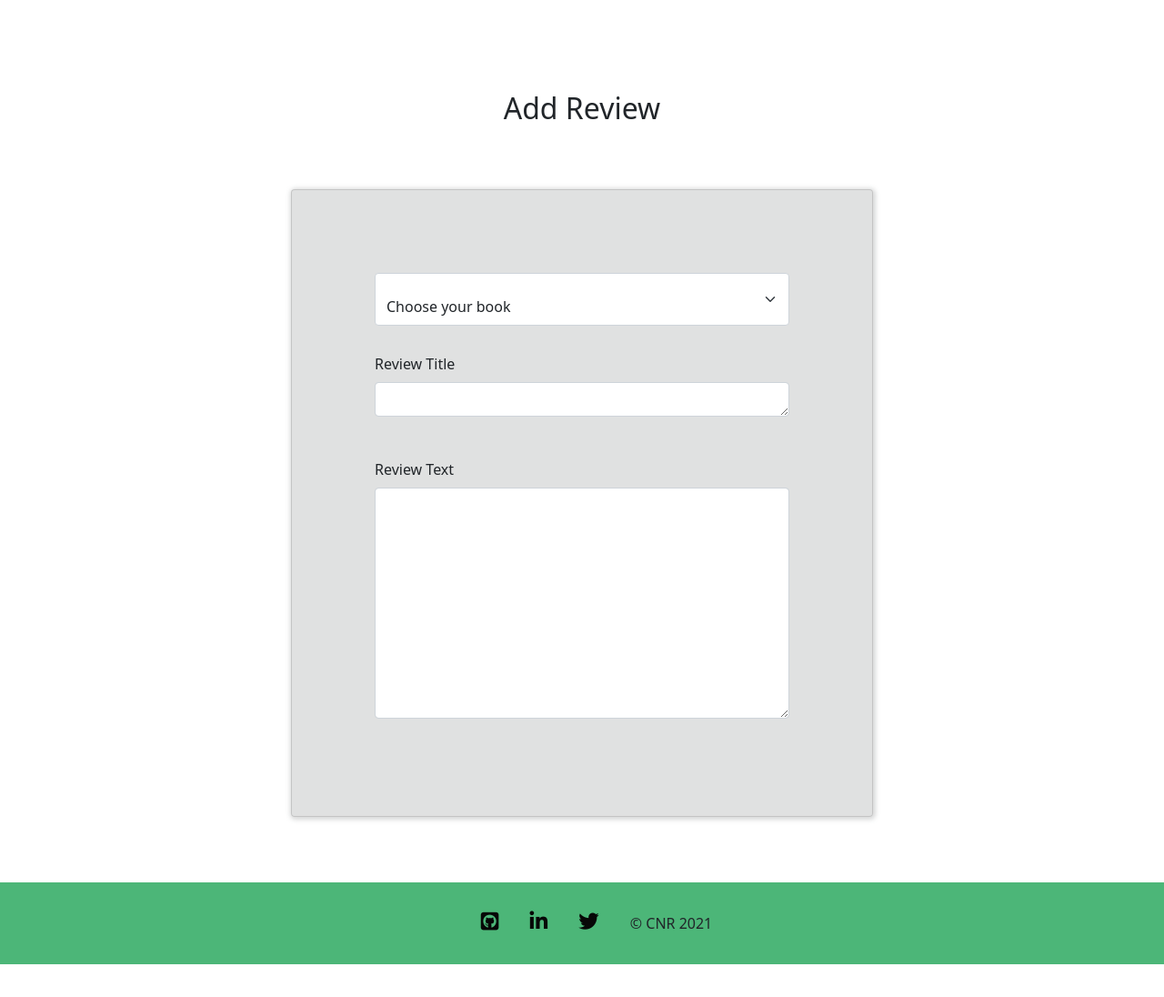
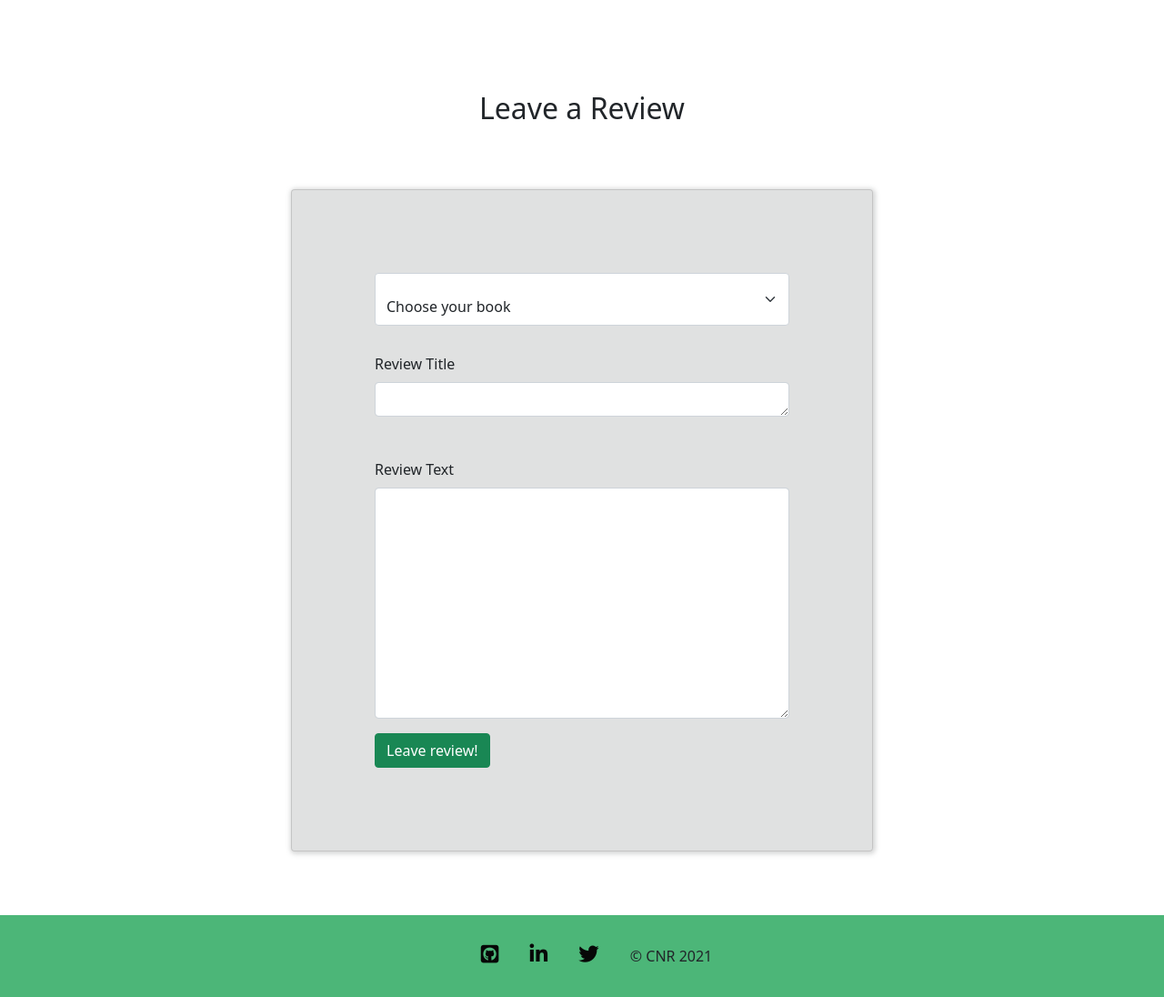
Before and after one commit to dennisdevio/milestone-project-3, a Flask app: page /add_review in a window 1280 px wide. Shown: the part 80-1176 px from the top of the page at 91% size. Before the commit the page ends 1140 px from the top, so only its background shows below. Run offline with Flask 2, Linux system fonts and the light colour scheme; data that the repository does not hold is empty; some libraries are stand-ins or nearby versions.

Commit message:
add button to review form, update form text, tidy up code

```diff
--- a/templates/add_review.html
+++ b/templates/add_review.html
@@ -1,7 +1,7 @@
 {% extends 'base.html' %}
 {% block content %}
 
-    <h2 class="text-center review-heading">Add Review</h2>
+    <h2 class="text-center review-heading">Leave a Review</h2>
 
 
     <div class="row card col-md-6 offset-md-3">
@@ -9,6 +9,7 @@
             <form action="" method="POST">
                 <div class="row">
                     <div class="form-floating">
+                         <!-- DROPDOWN SELECTOR -->
                         <label for="title"></label>
                         <select class="form-select" id="title" name="title"
                             aria-label="Floating label select example" required>
@@ -21,6 +22,7 @@
                 </div>
                 <div class="row">
                     <div class="mb-3 book-review">
+                         <!-- TITLE INPUT FIELD -->
                         <label for="review_name" class="form-label">Review Title</label>
                         <textarea class="form-control" id="review_name" name="review_name"
                             rows="1" minlength="5" maxlength="50" required></textarea>
@@ -28,11 +30,14 @@
                 </div>
                 <div class="row">
                     <div class="mb-3 book-review">
+                        <!-- TEXT INPUT FIELD -->
                         <label for="review_description" class="form-label">Review Text</label>
                         <textarea class="form-control" id="review_description" name="review_description"
                             rows="10" minlength="5" maxlength="200" required></textarea>
                     </div>
                 </div>
+                <!-- LOGIN BUTTON -->
+                <button type="submit" class="btn btn-success">Leave review!</button>
             </form>
         </div>
     </div>
```
